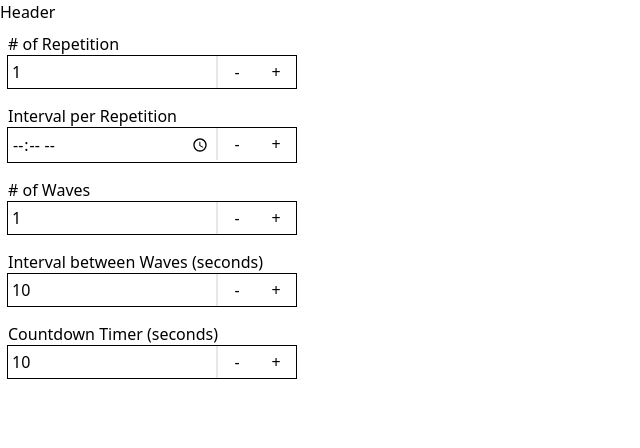
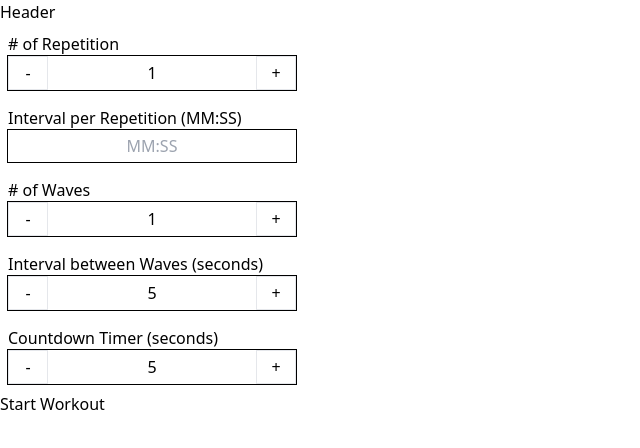
Before and after one commit to Stalloyde/autocoach, a React (Vite) app: page / in a window 1280 px wide. Shown: the top 448 px of the page, without its empty margins (0-640 px from the left). Built offline with nearby package versions, Linux system fonts and the light colour scheme.

Commit message:
Complete functions of the workout form

```diff
--- a/src/Inputs.tsx
+++ b/src/Inputs.tsx
@@ -1,41 +1,50 @@
 import { useState } from 'react';
 import Header from './Header';
 
-function Inputs({ label, inputType, id, defaultValue, minVal }) {
-  function handleDecrement() {
-    console.log('decrement');
-  }
-
-  function handleIncrement() {
-    console.log('increment');
-  }
-
+function Inputs({
+    label,
+    inputType,
+    id,
+    minValue,
+    value,
+    pattern,
+    handleDecrementBtn,
+    handleIncrementBtn,
+    handleInput,
+    disableTyping,
+}) {
     return (
         <div className="p-2">
             <label htmlFor={id} className="grid">
                 {label}
             </label>
             <div className="relative w-72 outline outline-1">
-        <input
-          className="w-52 p-1"
-          required
-          type={inputType}
-          id={id}
-          defaultValue={defaultValue}
-          min={minVal}
-        />
-        <div className="absolute left-52 top-0">
                 <button
                     type="button"
-            className="w-10 border-l-2 p-1"
-            onClick={handleDecrement}
+                    className="b-1 text w-10 border p-1"
+                    onClick={handleDecrementBtn}
                 >
                     -
                 </button>
-          <button type="button" className="w-10 p-1" onClick={handleIncrement}>
+                <input
+                    className="w-52 p-1 text-center"
+                    required
+                    onKeyDown={disableTyping}
+                    onWheel={(e) => e.target.blur()}
+                    type={inputType}
+                    id={id}
+                    pattern={pattern}
+                    min={minValue}
+                    value={value}
+                    onChange={handleInput}
+                />
+                <button
+                    type="button"
+                    className="b-1 w-10 border p-1"
+                    onClick={handleIncrementBtn}
+                >
                     +
                 </button>
-        </div>
             </div>
         </div>
     );
--- /dev/null
+++ b/src/TimeInput.tsx
@@ -0,0 +1,35 @@
+import React, { useState } from 'react';
+
+const TimeInput = ({ setRepInterval }) => {
+    const [displayTime, setDisplayTime] = useState('');
+
+    const handleInputChange = (e: React.ChangeEvent<HTMLInputElement>) => {
+        let input = e.target.value.replace(/\D/g, '');
+        if (input.length > 4) input = input.slice(-4);
+        const minutes = input.slice(0, -2) || '0';
+        const seconds = input.slice(-2) || '0';
+        const rawTime = Number(minutes) * 60 + Number(seconds);
+        const formattedTime = `${minutes.padStart(2, '0')}:${seconds.padStart(2, '0')}`;
+        setDisplayTime(formattedTime);
+        setRepInterval(rawTime);
+    };
+
+    return (
+        <div className="p-2">
+            <label htmlFor="timeInput">Interval per Repetition (MM:SS) </label>
+            <div className="w-72 outline outline-1">
+                <input
+                    className="w-72 p-1 text-center"
+                    required
+                    id="timeInput"
+                    type="text"
+                    value={displayTime}
+                    onChange={handleInputChange}
+                    placeholder="MM:SS"
+                />
+            </div>
+        </div>
+    );
+};
+
+export default TimeInput;
--- a/src/WorkoutConfig.tsx
+++ b/src/WorkoutConfig.tsx
@@ -1,48 +1,80 @@
 import { useState } from 'react';
 import Header from './Header';
 import Inputs from './Inputs';
+import TimeInput from './TimeInput';
 
 function WorkoutConfig() {
+    const [reps, setReps] = useState(1);
+    const [repInterval, setRepInterval] = useState(0);
+    const [waves, setWaves] = useState(1);
+    const [waveInterval, setWaveInterval] = useState(5);
+    const [countdown, setCountdown] = useState(5);
+
+    function handleStartWorkout(e) {
+        e.preventDefault();
+        console.log(reps, repInterval, waves, waveInterval, countdown);
+    }
+
     return (
         <>
             <Header />
-      <form action="POST">
+            <form action="POST" onSubmit={handleStartWorkout}>
                 <Inputs
                     label="# of Repetition"
                     inputType="number"
                     id="repetitions"
-          defaultValue="1"
-          minVal="1"
+                    minValue="1"
+                    value={reps}
+                    handleDecrementBtn={() =>
+                        reps > 1 ? setReps(reps - 1) : null
+                    }
+                    handleIncrementBtn={() => setReps(reps + 1)}
+                    handleInput={(e) => setReps(e.target.value)}
                 />
-        {/*Figure out how to handle time */}
-        <Inputs
-          label="Interval per Repetition"
-          inputType="time"
-          id="intervalRep"
-          defaultValue="1:00"
-          minVal="0:05"
-        />
+                <TimeInput setRepInterval={setRepInterval} />
                 <Inputs
                     label="# of Waves"
                     inputType="number"
                     id="waves"
-          defaultValue="1"
-          minVal="1"
+                    value={waves}
+                    minValue="1"
+                    handleDecrementBtn={() =>
+                        waves > 1 ? setWaves(waves - 1) : null
+                    }
+                    handleIncrementBtn={() => setWaves(waves + 1)}
+                    handleInput={(e) => setWaves(e.target.value)}
                 />
                 <Inputs
                     label="Interval between Waves (seconds)"
                     inputType="number"
                     id="intervalWave"
-          defaultValue="10"
-          minVal="5"
+                    minValue="5"
+                    value={waveInterval}
+                    handleDecrementBtn={() =>
+                        waveInterval === 5
+                            ? null
+                            : setWaveInterval(waveInterval - 5)
+                    }
+                    handleIncrementBtn={() => setWaveInterval(waveInterval + 5)}
+                    handleInput={(e) => setWaveInterval(e.target.value)}
+                    disableTyping={(e) => {
+                        e.preventDefault();
+                    }}
                 />
                 <Inputs
                     label="Countdown Timer (seconds)"
                     inputType="number"
                     id="countdown"
-          defaultValue="10"
-          minVal="1"
+                    minValue="3"
+                    value={countdown}
+                    handleDecrementBtn={() =>
+                        countdown === 5 ? null : setCountdown(countdown - 1)
+                    }
+                    handleIncrementBtn={() => setCountdown(countdown + 1)}
+                    handleInput={(e) => setCountdown(e.target.value)}
                 />
+
+                <button> Start Workout </button>
             </form>
         </>
     );
```
Lines whose indentation alone changed are shown as unchanged.
